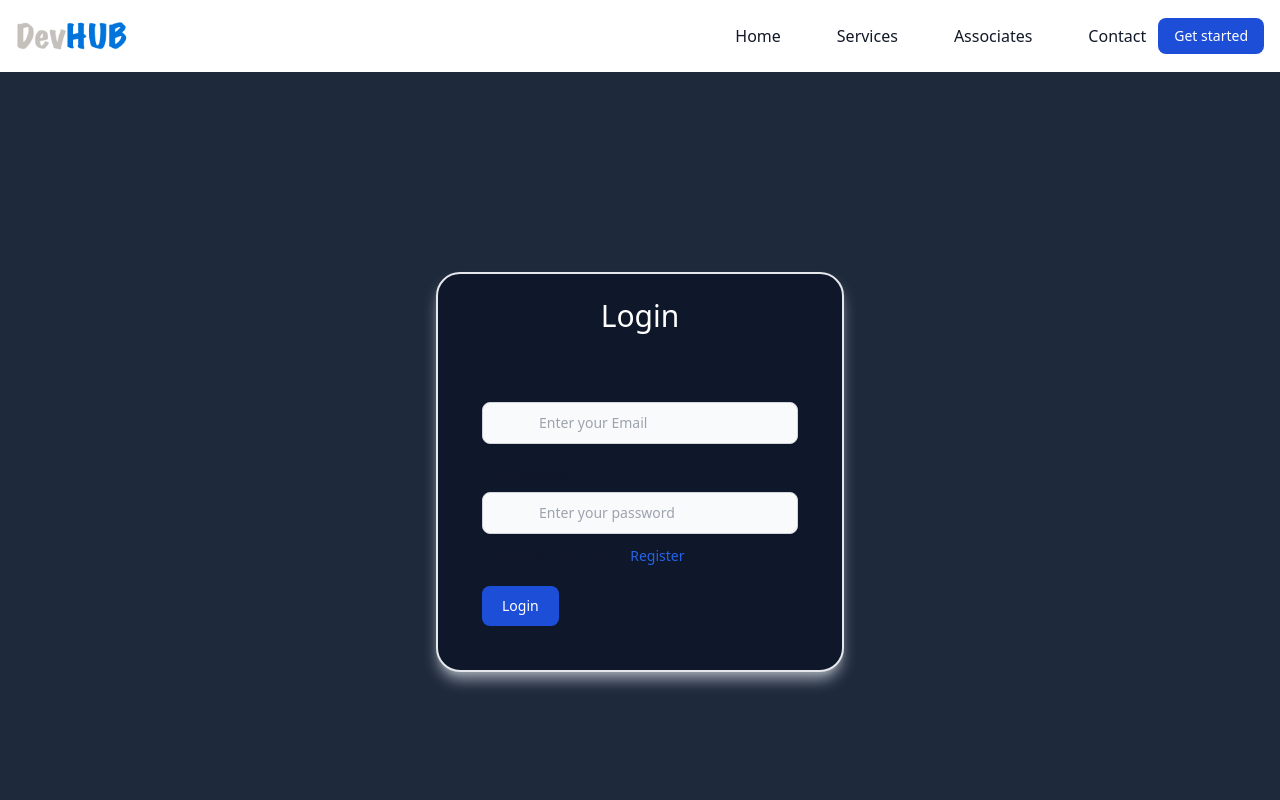
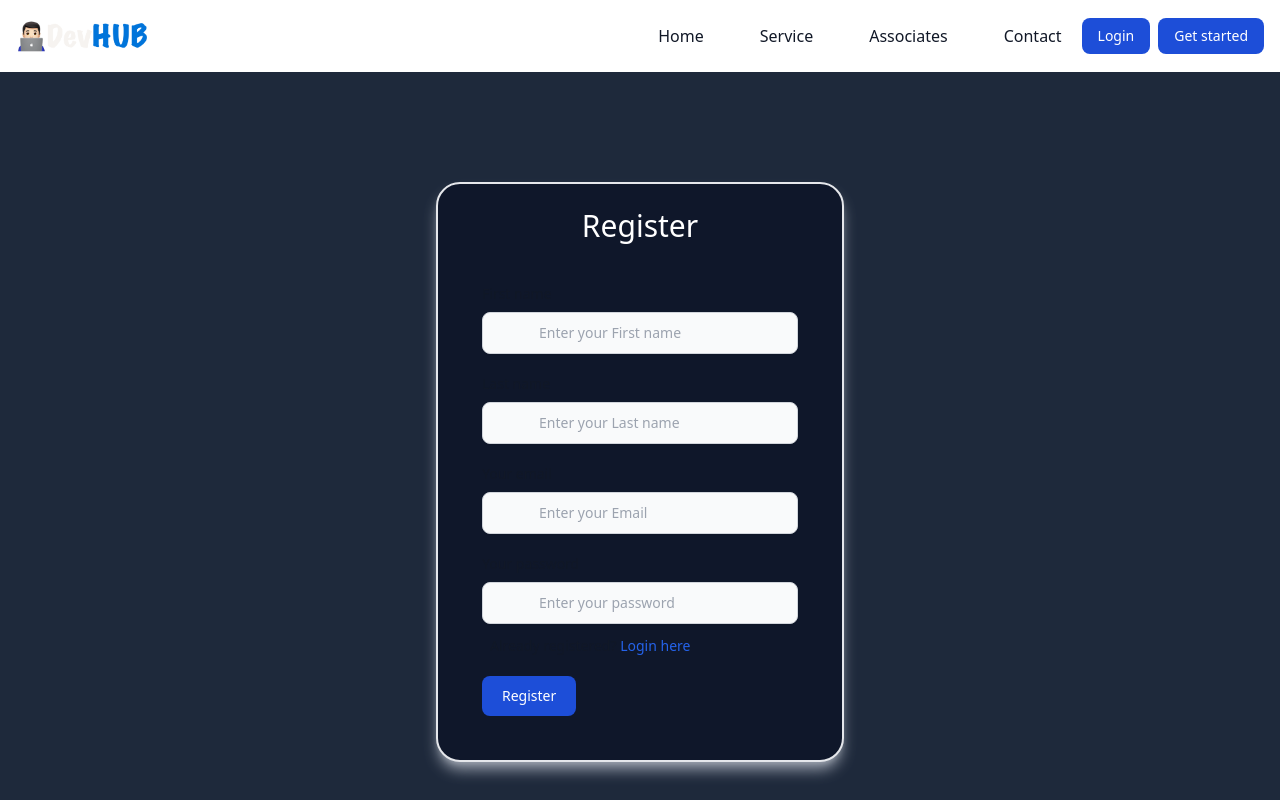
Before and after one commit to FernyCastro8/DevHub, a React (Create React App) app in the folder client/: page / in a window 1280 px wide. Shown: the top 800 px of the page. Built offline with nearby package versions, Linux system fonts and the light colour scheme.

Commit message:
Login && Register component - working on page layout

```diff
--- a/client/src/App.js
+++ b/client/src/App.js
@@ -4,8 +4,9 @@ import Navbar from "./component/Navbar"
 import Footer from "./component/Footer"
 // import Header from "./component/Header"
 // import Login from "./pages/Login";
+// import Register from "./pages/Register";
+// import Login from "./pages/Login";
 import Register from "./pages/Register";
-import Login from "./pages/Login";
 
 
 function App() {
@@ -19,7 +20,7 @@ function App() {
 
       <Navbar />
 
-      <Login />
+      <Register />
 
       <Footer />
 
--- a/client/src/component/Navbar.js
+++ b/client/src/component/Navbar.js
@@ -1,66 +1,71 @@
 // import react from "react";
+import { Link } from 'react-router-dom'
 
-import logo from "../assest/DevHub-logo.png"
+// import logo from "../assest/DevHub-logo.png"
+import logoTwo from "../assest/DevHub-logo-emoji.png"
 
 // // Looping navBar links
-// const links = [
-//     {
-//         index: true,
-//         elemente: 'Home',
-//         href: '',
-//     },
-//     {
-//         index: true,
-//         elemente: 'Service',
-//         href: '',
-//     },
-//     {
-//         index: true,
-//         elemente: 'Associates',
-//         href: '',
-//     },
-//     {
-//         index: true,
-//         elemente: 'Contact',
-//         href: '',
-//     }
-// ];
+const links = [
+    {
+        id: 0,
+        elemente: 'Home',
+        to: '/',
+    },
+    {
+        id: 1,
+        elemente: 'Service',
+        to: '/service',
+    },
+    {
+        id: 2,
+        elemente: 'Associates',
+        to: '/Associates',
+    },
+    {
+        id: 3,
+        elemente: 'Contact',
+        to: '/contact',
+    },
+
+];
 
 
 function Navbar() {
 
     return (
-        <nav className="bg-white border-gray-200 dark:bg-gray-900">
+        <nav className="bg-white border-gray-200 dark:bg-slate-900">
             <div className="max-w-screen-xl flex items-center justify-between mx-auto p-4">
                 <div className="flex items-center space-x-3">
                     <a href="/" className="flex items-center space-x-3">
-                        <img src={logo} className="h-8" alt="DevHub Logo" />
+                        <img src={logoTwo} className="h-8" alt="DevHub Logo" />
                         <span className="self-center text-2xl font-semibold whitespace-nowrap dark:text-white"></span>
                     </a>
-
                 </div>
 
                 <div className="flex md:order-2 items-center flex-row-reverse space-x-3 md:space-x-0">
 
                     <div className="hidden md:flex md:items-center md:w-auto md:order-1">
                         <ul className="flex flex-row font-medium p-4 md:p-0 mt-4 border border-gray-100 rounded-lg bg-gray-50 space-x-8 md:flex-row md:mt-0 md:border-0 md:bg-white dark:bg-gray-800 md:dark:bg-gray-900 dark:border-gray-700">
-                            <li>
-                                <a href="/home" className="block py-2 px-3 text-gray-900 rounded hover:bg-gray-100 md:hover:bg-transparent md:hover:text-blue-700 md:dark:hover:text-blue-500 dark:text-white dark:hover:bg-gray-700 dark:hover:text-white md:dark:hover:bg-transparent dark:border-gray-700">Home</a>
-                            </li>
-                            <li>
-                                <a href="/services" className="block py-2 px-3 text-gray-900 rounded hover:bg-gray-100 md:hover:bg-transparent md:hover:text-blue-700 md:dark:hover:text-blue-500 dark:text-white dark:hover:bg-gray-700 dark:hover:text-white md:dark:hover:bg-transparent dark:border-gray-700">Services</a>
-                            </li>
-                            <li>
-                                <a href="/associates" className="block py-2 px-3 text-gray-900 rounded hover:bg-gray-100 md:hover:bg-transparent md:hover:text-blue-700 md:dark:hover:text-blue-500 dark:text-white dark:hover:bg-gray-700 dark:hover:text-white md:dark:hover:bg-transparent dark:border-gray-700">Associates</a>
-                            </li>
-                            <li>
-                                <a href="/contact" className="block py-2 px-3 text-gray-900 rounded hover:bg-gray-100 md:hover:bg-transparent md:hover:text-blue-700 md:dark:hover:text-blue-500 dark:text-white dark:hover:bg-gray-700 dark:hover:text-white md:dark:hover:bg-transparent dark:border-gray-700">Contact</a>
-                            </li>
+                            {links.map(({ id, elemente, to }) =>
+                                <div key={id}>
+                                    <Link to={to}>
+                                        <li className="block py-2 px-3 text-gray-900 rounded hover:bg-gray-100 md:hover:bg-transparent md:hover:text-blue-700 md:dark:hover:text-blue-500 dark:text-white dark:hover:bg-gray-700 dark:hover:text-white md:dark:hover:bg-transparent dark:border-gray-700">{elemente} </li>
+                                    </Link>
+                                </div>
+                            )}
                         </ul>
+                        <div className="">
+                            <Link to='/login'>
+                                <button type="button" href="/login" className="text-white bg-blue-700 hover:bg-blue-800 focus:ring-4 focus:outline-none focus:ring-blue-300 font-medium rounded-lg text-sm px-4 py-2 mx-2 text-center dark:bg-blue-600 dark:hover:bg-blue-700 dark:focus:ring-blue-800">Login</button>
+                            </Link>
+
+                            <Link to="/register">
+                                < button type="button" href="/register" className="text-white bg-blue-700 hover:bg-blue-800 focus:ring-4 focus:outline-none focus:ring-blue-300 font-medium rounded-lg text-sm px-4 py-2 text-center dark:bg-blue-600 dark:hover:bg-blue-700 dark:focus:ring-blue-800">Get started</button>
+                            </Link>
+                        </div>
                     </div>
 
-                    <button type="button" className="text-white bg-blue-700 hover:bg-blue-800 focus:ring-4 focus:outline-none focus:ring-blue-300 font-medium rounded-lg text-sm px-4 py-2 text-center dark:bg-blue-600 dark:hover:bg-blue-700 dark:focus:ring-blue-800">Get started</button>
-
+                    {/* Hamburger Menu -m " Still in the works" */}
                     <button data-collapse-toggle="navbar-cta" className="inline-flex items-center p-2 w-10 h-10 justify-center text-sm text-gray-500 rounded-lg md:hidden hover:bg-gray-100 focus:outline-none focus:ring-2 focus:ring-gray-200 dark:text-gray-400 dark:hover:bg-gray-700 dark:focus:ring-gray-600" aria-controls="navbar-cta" aria-expanded="false">
                         <span className="sr-only">Open main menu</span>
                         <svg className="w-5 h-5" aria-hidden="true" xmlns="http://www.w3.org/2000/svg" fill="none" viewBox="0 0 17 14">
@@ -69,7 +74,7 @@ function Navbar() {
                     </button>
                 </div>
             </div>
-        </nav>
+        </nav >
     )
 }
 
--- a/client/src/pages/Login.js
+++ b/client/src/pages/Login.js
@@ -1,5 +1,4 @@
 import React from 'react';
-
 
 export default function Login() {
     return (
--- a/client/src/pages/Register.js
+++ b/client/src/pages/Register.js
@@ -10,6 +10,13 @@ export default function Register() {
                             <h1 className='text-white text-3xl flex justify-center pb-5'>Register</h1>
                             <div className=' p-5'>
                                 <div className="mb-5">
+                                    <label for="email" className="block mb-2 text-sm font-medium text-gray-900 dark:text-white">First name</label>
+                                    <input type="text" id="first-name" className="shadow-sm bg-gray-50 border border-gray-300 text-gray-900 text-sm rounded-lg focus:ring-blue-500 focus:border-blue-500 block w-full p-2.5 px-14 dark:bg-gray-700 dark:border-gray-600 dark:placeholder-gray-400 dark:text-white dark:focus:ring-blue-500 dark:focus:border-blue-500 dark:shadow-sm-light" placeholder="Enter your First name" required />
+                                </div> <div className="mb-5">
+                                    <label for="text" className="block mb-2 text-sm font-medium text-gray-900 dark:text-white">Last name</label>
+                                    <input type="text" id="last-name" className="shadow-sm bg-gray-50 border border-gray-300 text-gray-900 text-sm rounded-lg focus:ring-blue-500 focus:border-blue-500 block w-full p-2.5 px-14 dark:bg-gray-700 dark:border-gray-600 dark:placeholder-gray-400 dark:text-white dark:focus:ring-blue-500 dark:focus:border-blue-500 dark:shadow-sm-light" placeholder="Enter your Last name" required />
+                                </div>
+                                <div className="mb-5">
                                     <label for="email" className="block mb-2 text-sm font-medium text-gray-900 dark:text-white">Your email</label>
                                     <input type="email" id="email" className="shadow-sm bg-gray-50 border border-gray-300 text-gray-900 text-sm rounded-lg focus:ring-blue-500 focus:border-blue-500 block w-full p-2.5 px-14 dark:bg-gray-700 dark:border-gray-600 dark:placeholder-gray-400 dark:text-white dark:focus:ring-blue-500 dark:focus:border-blue-500 dark:shadow-sm-light" placeholder="Enter your Email" required />
                                 </div>
@@ -19,8 +26,8 @@ export default function Register() {
                                 </div>
 
                                 <div className="flex items-start mb-5">
-                                    <label for="terms" className="ms-2 pt-3 text-sm font-medium text-gray-900 dark:text-gray-300">If already registered
-                                        <a href="/login" className="text-blue-600 hover:underline dark:text-blue-500">    Login</a></label>
+                                    <label for="terms" className="ms-2 pt-3 text-sm font-medium text-gray-900 dark:text-gray-300">Already registered?
+                                        <a href="/login" className="text-blue-600 hover:underline dark:text-blue-500">    Login here</a></label>
                                 </div>
                                 <button type="submit" className="text-white bg-blue-700 hover:bg-blue-800 focus:ring-4 focus:outline-none focus:ring-blue-300 font-medium rounded-lg text-sm px-5 py-2.5 text-center dark:bg-blue-600 dark:hover:bg-blue-700 dark:focus:ring-blue-800">Register</button>
                             </div>
```
